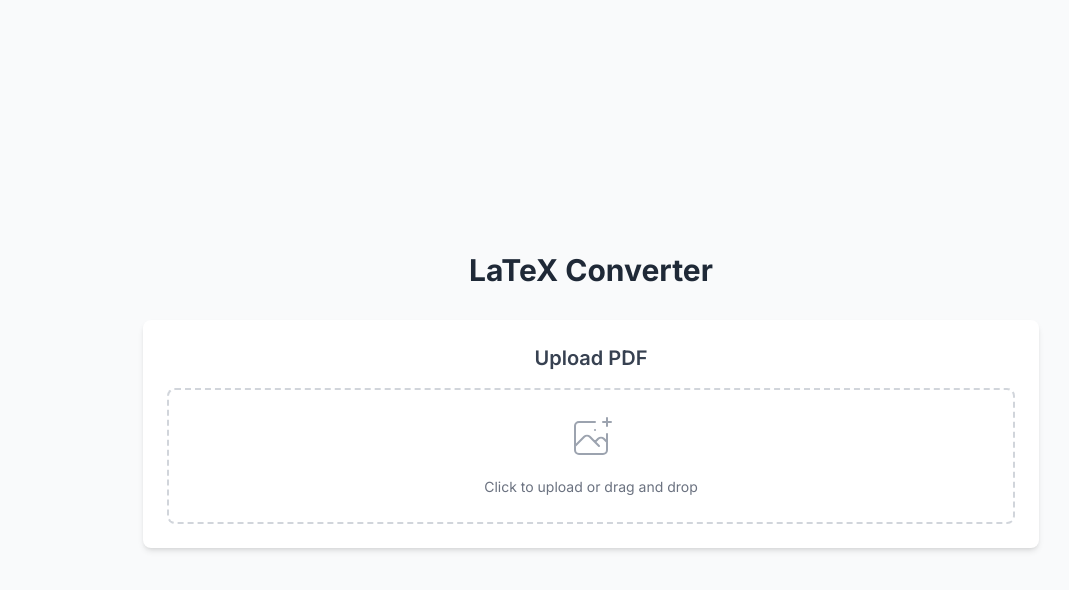
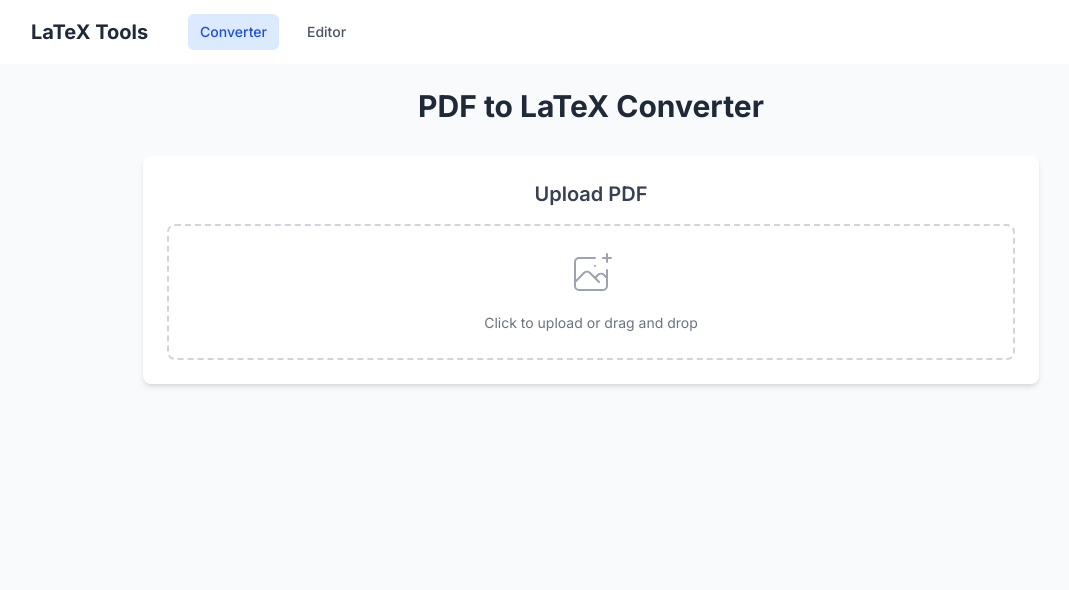
Before and after one commit to maxbeyer1/latex-converter, a Next.js app: page / in a window 1280 px wide. Shown: the top 590 px of the page, without its empty margins (49-1118 px from the left). Built offline with nearby package versions, Linux system fonts and the light colour scheme.

Commit message:
feat: add LaTeX editor and renderer components, add navigation

```diff
--- /dev/null
+++ b/app/components/CodeEditor.tsx
@@ -0,0 +1,33 @@
+"use client";
+
+import React from "react";
+import CodeMirror from '@uiw/react-codemirror';
+import { langs } from '@uiw/codemirror-extensions-langs';
+
+interface CodeEditorProps {
+  value: string;
+  onChange: (value: string) => void;
+}
+
+const CodeEditor: React.FC<CodeEditorProps> = ({ value, onChange }) => {
+  const handleChange = React.useCallback((val: string) => {
+    onChange(val);
+  }, [onChange]);
+
+  return (
+    <CodeMirror
+      value={value}
+      height="100%"
+      extensions={[langs.stex()]}
+      onChange={handleChange}
+      theme="dark"
+      basicSetup={{
+        lineNumbers: true,
+        foldGutter: true,
+        highlightActiveLine: true,
+      }}
+    />
+  );
+};
+
+export default CodeEditor;
--- a/app/components/LatexPreview.tsx
+++ b/app/components/LatexPreview.tsx
@@ -14,7 +14,7 @@ const LatexPreview: React.FC<LatexPreviewProps> = ({ content, isLoading = false
           <LoadingSpinner size="md" />
         </div>
       ) : content ? (
-        <pre className="whitespace-pre-wrap">{content}</pre>
+        <pre className="whitespace-pre-wrap text-gray-950">{content}</pre>
       ) : (
         <p className="text-gray-400 text-center italic mt-20">
           LaTeX content will appear here after conversion.
--- /dev/null
+++ b/app/components/LatexRenderer.tsx
@@ -0,0 +1,27 @@
+"use client";
+
+import React from "react";
+import Latex from 'react-latex-next';
+import 'katex/dist/katex.min.css';
+
+interface LatexRendererProps {
+  content: string;
+}
+
+const LatexRenderer: React.FC<LatexRendererProps> = ({ content }) => {
+  return (
+    <div className="latex-preview p-4">
+      {content ? (
+        <div className="text-gray-950">
+          <Latex>{content}</Latex>
+        </div>
+      ) : (
+        <p className="text-gray-400 text-center italic mt-20">
+          Preview will appear here as you type.
+        </p>
+      )}
+    </div>
+  );
+};
+
+export default LatexRenderer;
--- /dev/null
+++ b/app/components/Navigation.tsx
@@ -0,0 +1,44 @@
+"use client";
+
+import Link from "next/link";
+import { usePathname } from "next/navigation";
+
+export default function Navigation() {
+  const pathname = usePathname();
+
+  return (
+    <nav className="bg-white shadow-sm w-full">
+      <div className="max-w-6xl mx-auto px-4">
+        <div className="flex justify-between h-16">
+          <div className="flex">
+            <div className="flex-shrink-0 flex items-center">
+              <span className="text-xl font-bold text-gray-800">LaTeX Tools</span>
+            </div>
+            <div className="ml-10 flex items-center space-x-4">
+              <Link
+                href="/"
+                className={`px-3 py-2 rounded-md text-sm font-medium ${
+                  pathname === "/"
+                    ? "bg-blue-100 text-blue-700"
+                    : "text-gray-600 hover:bg-gray-100 hover:text-gray-800"
+                }`}
+              >
+                Converter
+              </Link>
+              <Link
+                href="/editor"
+                className={`px-3 py-2 rounded-md text-sm font-medium ${
+                  pathname === "/editor"
+                    ? "bg-blue-100 text-blue-700"
+                    : "text-gray-600 hover:bg-gray-100 hover:text-gray-800"
+                }`}
+              >
+                Editor
+              </Link>
+            </div>
+          </div>
+        </div>
+      </div>
+    </nav>
+  );
+}
--- /dev/null
+++ b/app/editor/page.tsx
@@ -0,0 +1,58 @@
+"use client";
+
+import { useState } from "react";
+import dynamic from "next/dynamic";
+
+// Dynamically import components to prevent SSR issues
+const CodeEditor = dynamic(() => import("../components/CodeEditor"), {
+  ssr: false,
+});
+
+const LatexRenderer = dynamic(() => import("../components/LatexRenderer"), {
+  ssr: false,
+});
+
+export default function EditorPage() {
+  const [latexCode, setLatexCode] = useState<string>(`% Start typing your LaTeX here
+\\documentclass{article}
+\\begin{document}
+\\section{Introduction}
+Hello, world! This is a simple LaTeX document.
+
+$$E = mc^2$$
+
+\\end{document}`);
+
+  const handleCodeChange = (value: string) => {
+    setLatexCode(value);
+  };
+
+  return (
+    <main className="flex min-h-screen flex-col items-center justify-start p-6 bg-gray-50 pt-0">
+      <div className="w-full max-w-6xl mt-6">
+        <h1 className="text-3xl font-bold text-center mb-8 text-gray-800">LaTeX Editor</h1>
+
+        <div className="grid grid-cols-1 lg:grid-cols-2 gap-6">
+          {/* Editor Section */}
+          <div className="bg-white p-6 rounded-lg shadow-md">
+            <h2 className="text-xl font-semibold mb-4 text-gray-700">Editor</h2>
+            <div className="h-[70vh] border border-gray-200 rounded overflow-hidden">
+              <CodeEditor
+                value={latexCode}
+                onChange={handleCodeChange}
+              />
+            </div>
+          </div>
+
+          {/* Preview Section */}
+          <div className="bg-white p-6 rounded-lg shadow-md">
+            <h2 className="text-xl font-semibold mb-4 text-gray-700">Preview</h2>
+            <div className="h-[70vh] border border-gray-200 rounded overflow-auto bg-white">
+              <LatexRenderer content={latexCode} />
+            </div>
+          </div>
+        </div>
+      </div>
+    </main>
+  );
+}
--- a/app/layout.tsx
+++ b/app/layout.tsx
@@ -1,5 +1,6 @@
 import "./globals.css";
 import { Inter } from "next/font/google";
+import Navigation from "./components/Navigation";
 
 const inter = Inter({ subsets: ["latin"] });
 
@@ -15,7 +16,10 @@ export default function RootLayout({
 }) {
   return (
     <html lang="en">
-      <body className={`${inter.className} bg-gray-50`}>{children}</body>
+      <body className={`${inter.className} bg-gray-50`}>
+        <Navigation />
+        {children}
+      </body>
     </html>
   );
 }
--- a/app/page.tsx
+++ b/app/page.tsx
@@ -38,9 +38,9 @@ export default function Home() {
   };
 
   return (
-    <main className="flex min-h-screen flex-col items-center justify-center p-6 bg-gray-50">
-      <div className="w-full max-w-4xl">
-        <h1 className="text-3xl font-bold text-center mb-8 text-gray-800">LaTeX Converter</h1>
+    <main className="flex min-h-screen flex-col items-center justify-start p-6 bg-gray-50 pt-0">
+      <div className="w-full max-w-4xl mt-6">
+        <h1 className="text-3xl font-bold text-center mb-8 text-gray-800">PDF to LaTeX Converter</h1>
 
         <div className="grid grid-cols-1 lg:grid-cols-1 gap-6 ">
           {/* Input Section */}
--- a/package.json
+++ b/package.json
@@ -14,6 +14,8 @@
     "@types/node": "22.5.5",
     "@types/react": "18.3.8",
     "@types/react-dom": "18.3.0",
+    "@uiw/codemirror-extensions-langs": "^4.23.10",
+    "@uiw/react-codemirror": "^4.23.10",
     "autoprefixer": "10.4.20",
     "concurrently": "^9.0.1",
     "eslint": "8.41.0",
@@ -22,6 +24,7 @@
     "postcss": "^8.4.47",
     "react": "18.3.1",
     "react-dom": "18.3.1",
+    "react-latex-next": "^3.0.0",
     "tailwindcss": "3.4.12",
     "typescript": "5.6.2"
   },
```
Also changed, not shown: 2 other files (tests, documents, lock files or other folders).
